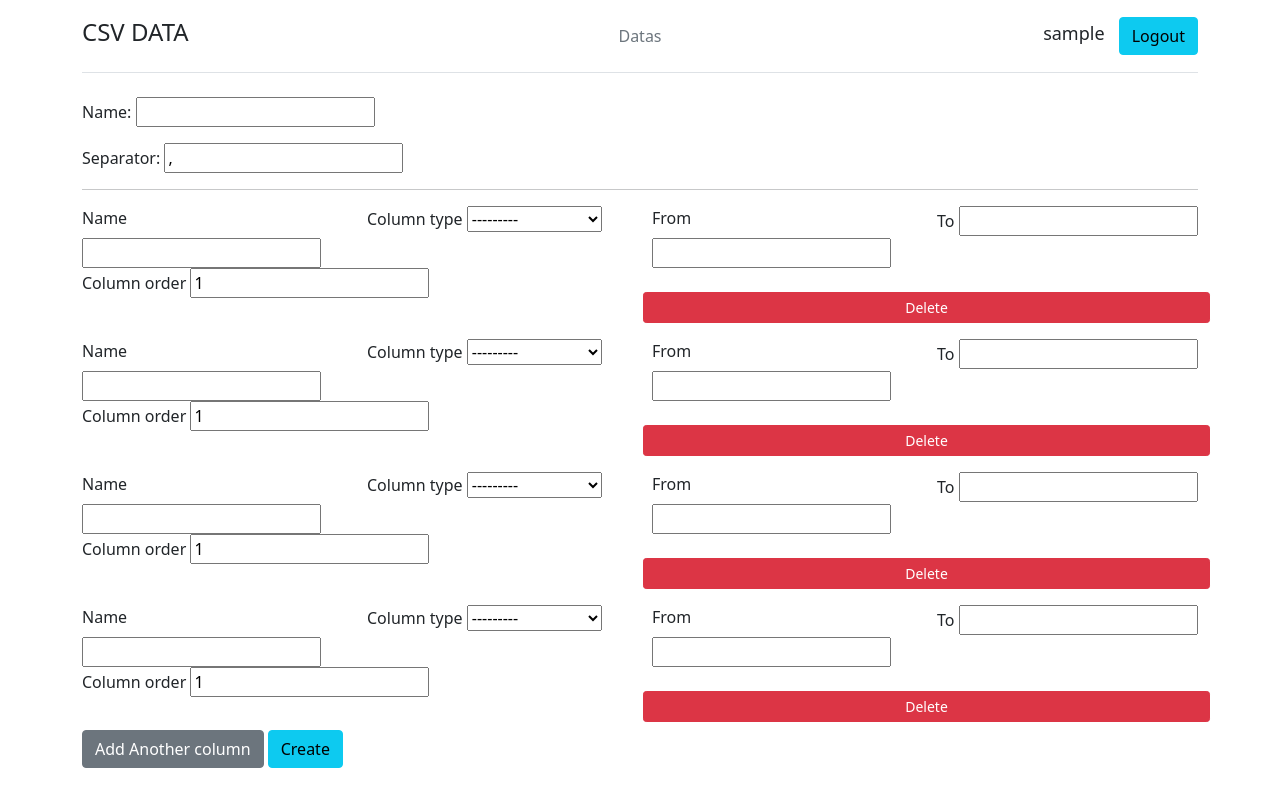
After one commit to Lubov93/CSVdata_fake, a Django app: page /create_data/ in a window 1280 px wide. The commit adds this page. Run offline with Django 4.2, Linux system fonts and the light colour scheme; the visitor is signed in with stand-in values (Sample User, id 1); data comes from the database, SQL or seed files in the repository; parts of the project's set-up code (start-up, migrations or seed data) failed here and were passed over.

Commit message:
add create method

```diff
--- /dev/null
+++ b/data/forms.py
@@ -0,0 +1,21 @@
+from django import forms
+
+from .models import *
+
+
+class DataForm(forms.ModelForm):
+    class Meta:
+        model = Data
+        fields = ('name', 'separator',)
+
+
+ColumnFormset = forms.modelformset_factory(
+    DataColumn,
+    fields=('name', 'column_type', 'integer_range_from',
+            'integer_range_to', 'order'),
+    extra=4,
+)
+
+
+class DataRowsForm(forms.Form):
+    rows = forms.IntegerField()
--- a/data/urls.py
+++ b/data/urls.py
@@ -7,4 +7,5 @@ app_name = 'data'
 urlpatterns = [
     path('', views.list_all_datas, name='datas'),
     path('', include('django.contrib.auth.urls')),
+    path('create_data/', views.create_data, name='create_data'),
 ]
--- a/data/views.py
+++ b/data/views.py
@@ -1,8 +1,10 @@
 from django.contrib.auth.decorators import login_required
 from django.contrib.auth.models import User
-from django.shortcuts import render
+from django.http import HttpResponse
+from django.shortcuts import render, redirect
 
-from data.models import Data
+from data.forms import DataForm, ColumnFormset
+from data.models import Data, DataColumn
 
 
 @login_required
@@ -15,3 +17,33 @@ def list_all_datas(request):
 
     context = {"datas": all_datas}
     return render(request, 'data/list_datas.html', context)
+
+
+@login_required
+def create_data(request):
+    """
+    Create data with columns
+    """
+    user = User.objects.get(id=request.user.id)
+    data_form = DataForm(request.GET or None)
+    formset = ColumnFormset(queryset=DataColumn.objects.none())
+
+    if request.method == 'POST':
+        data_form = DataForm(request.POST)
+        formset = ColumnFormset(request.POST)
+        if data_form.is_valid() and formset.is_valid():
+            data = data_form.save(commit=False)
+            data.user = user
+            data = data_form.save()
+
+            for form in formset:
+                column = form.save(commit=False)
+                column.data = data
+                column.save()
+            return redirect('data:datas')
+        else:
+            return HttpResponse(
+                'Fields are incorrect.Please,  try again.')
+
+    context = {'data_form': data_form, 'formset': formset}
+    return render(request, 'data/create.html', context)
--- /dev/null
+++ b/templates/data/create.html
@@ -0,0 +1,40 @@
+{% extends 'data/base.html' %}
+
+
+{% block content %}
+ {% if form.errors %}
+    {% for field in form %}
+        {% for error in field.errors %}
+            <p> {{ error }} </p>
+        {% endfor %}
+    {% endfor %}
+{% endif %}
+
+	<div class="container">
+        <div class="row mt-4">
+            <form method="POST" action="" class="form-inline">
+                {% csrf_token %}
+                {{ data_form.as_p }}
+
+                <hr>
+                <div id="form-container">
+	                {{ formset.management_form }}
+	                {% for forms in formset %}
+	                <div class="row schema-form mt-3">
+	                	{% for field in forms.visible_fields %}
+	                    <div class="form-group col">
+	                        <label class="form-label">{{ field.label }}</label>
+	                        {{ field }}
+	                    </div>
+	                   	{% endfor %}
+	                   	<button class=" mt-4 btn btn-danger btn-sm col-md remove-form" type="button">Delete</button>
+
+	                </div>
+	                {% endfor %}
+	                <button id="add-form" class="btn btn-secondary mt-2" type="button">Add Another column</button>
+	                <button class="btn btn-info mt-2" type="submit">Create</button>
+	            </div>
+    		</form>
+    	</div>
+    </div>
+{% endblock %}
--- a/templates/data/list_datas.html
+++ b/templates/data/list_datas.html
@@ -5,7 +5,7 @@
         <div class="row mt-4">
 
             <h3>CSV GENERATOR</h3>
-            <a class="btn btn-primary col-md-3" href="#">Create new data</a>
+            <a class="btn btn-primary col-md-3" href="{% url 'data:create_data' %}">Create new data</a>
 
             <table class="table mt-3">
                 <thead>
```
